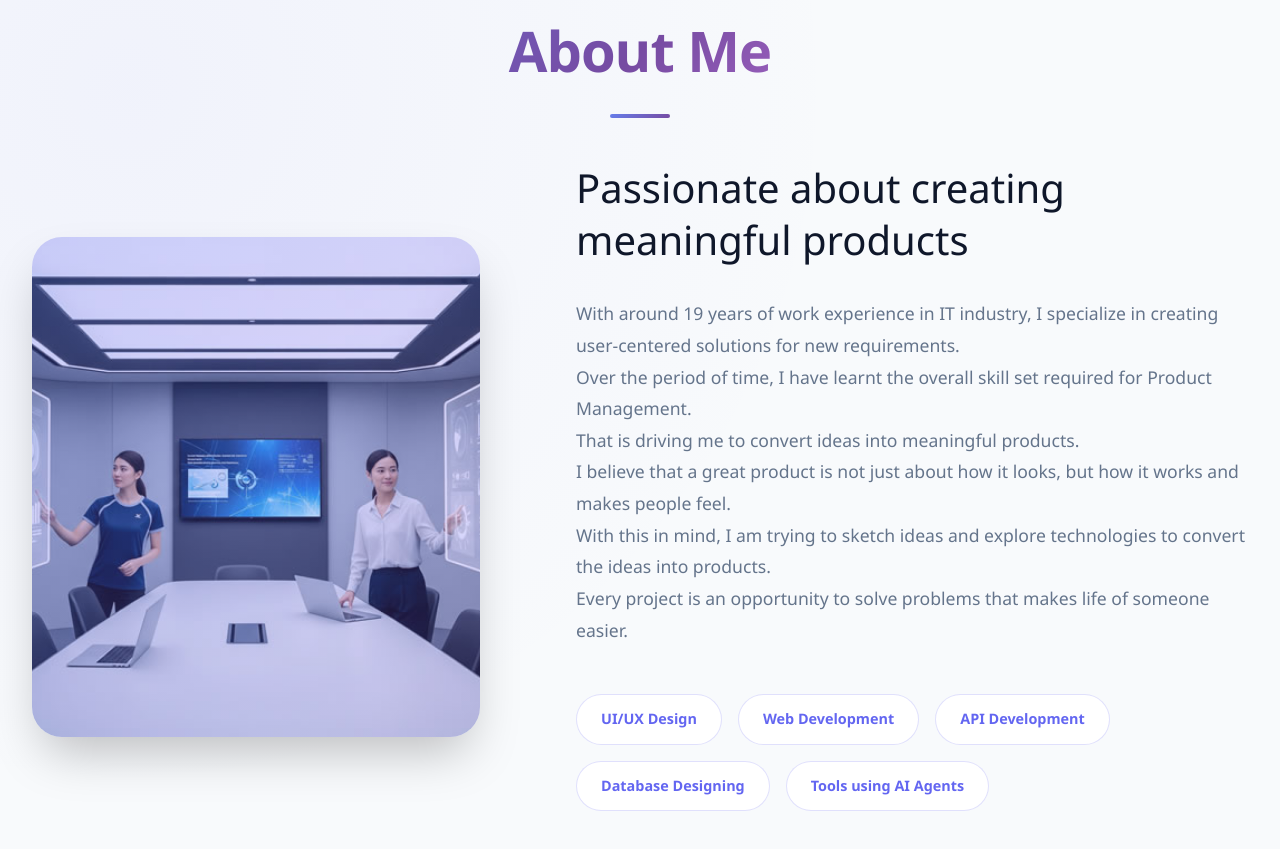
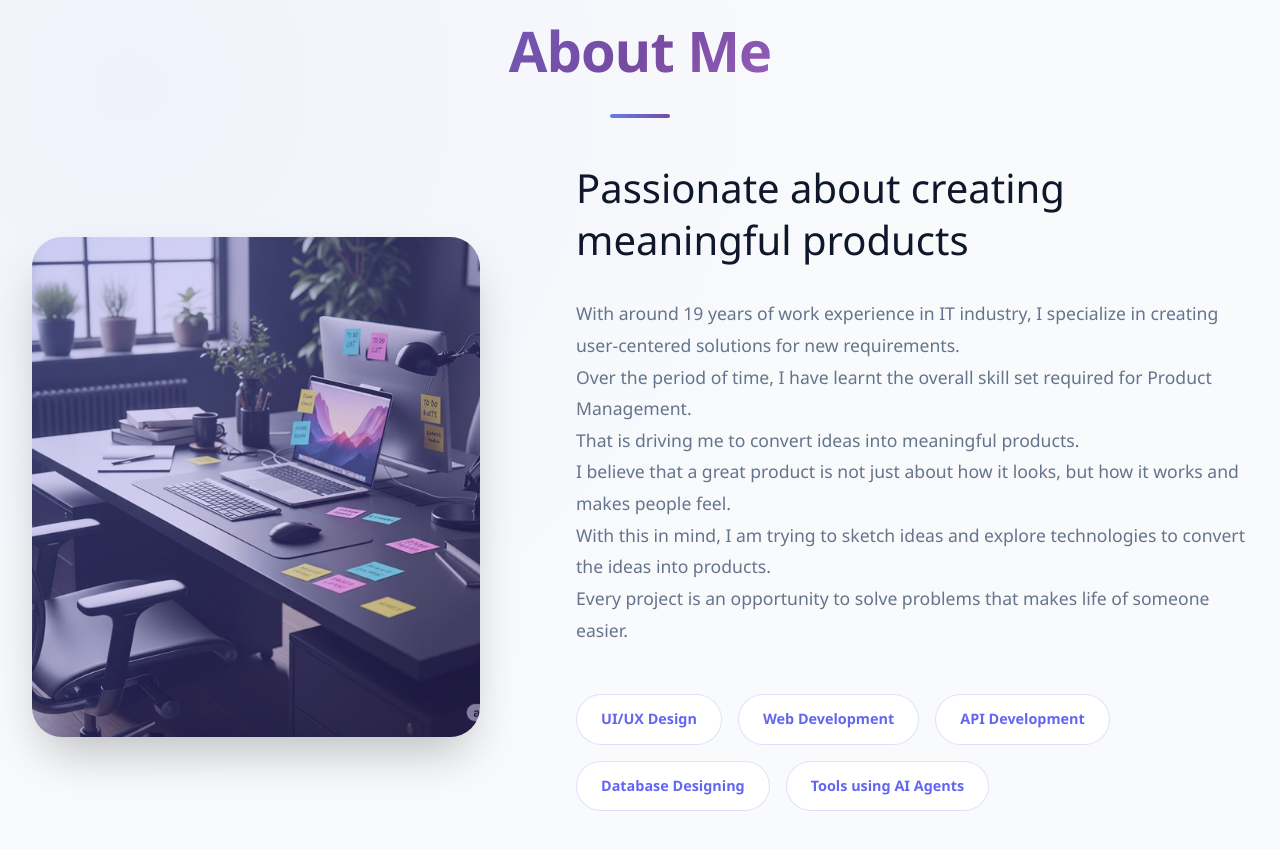
Before and after one commit to dsparthiban/Profile, a plain HTML site: page index.html in a window 1280 px wide. Shown: the part 925-1774 px from the top of the page. Drawn offline with Linux system fonts and the light colour scheme.

Commit message:
Update templatemo-personal-style.css

```diff
--- a/templatemo-personal-style.css
+++ b/templatemo-personal-style.css
@@ -656,7 +656,7 @@ https://templatemo.com/tm-593-personal-shape
         .about-image {
             width: 100%;
             height: 500px;
-            background: url('images/dashboard-interfaces-transparent-displays.jpg') center/cover;
+            background: url('images/computer-desk-stickers.jpg') center/cover;
             border-radius: 30px;
             position: relative;
             overflow: hidden;
```
